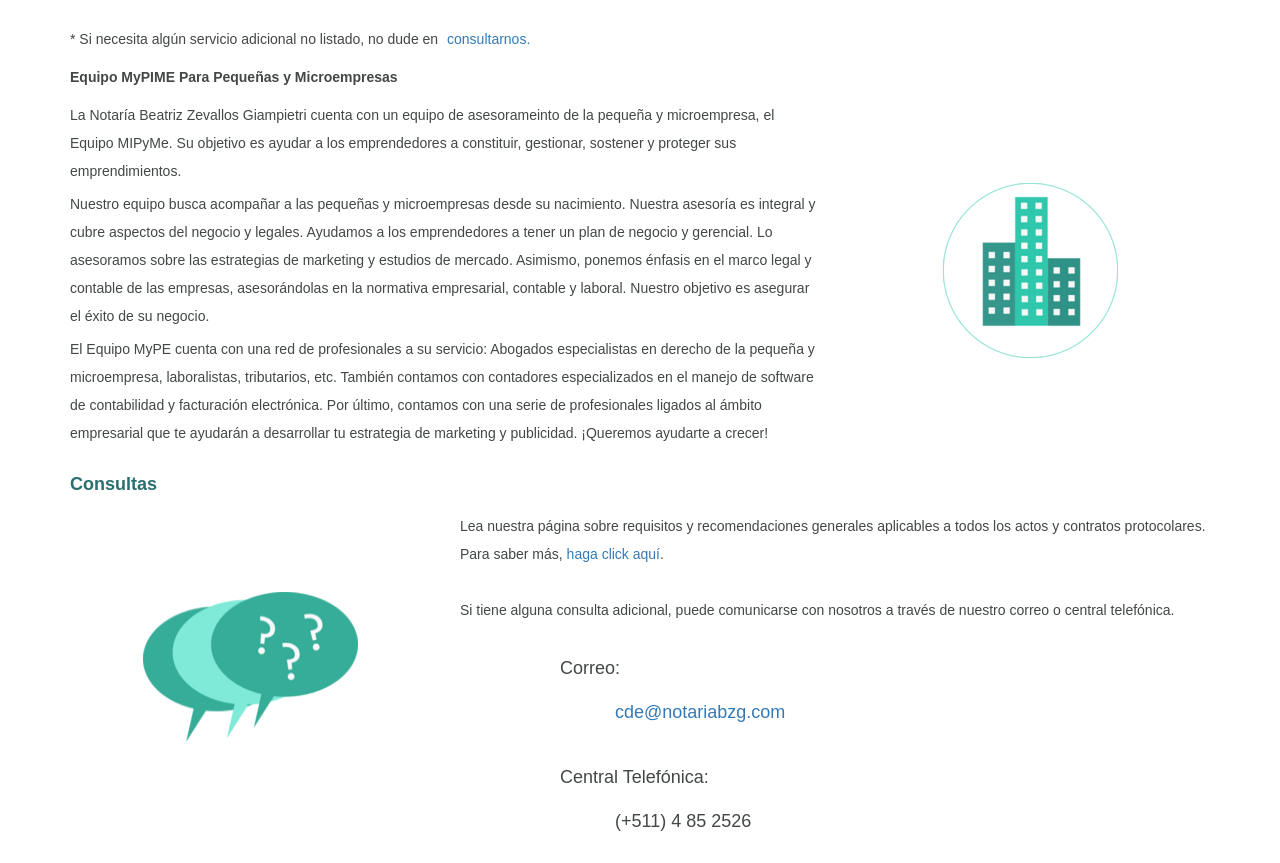
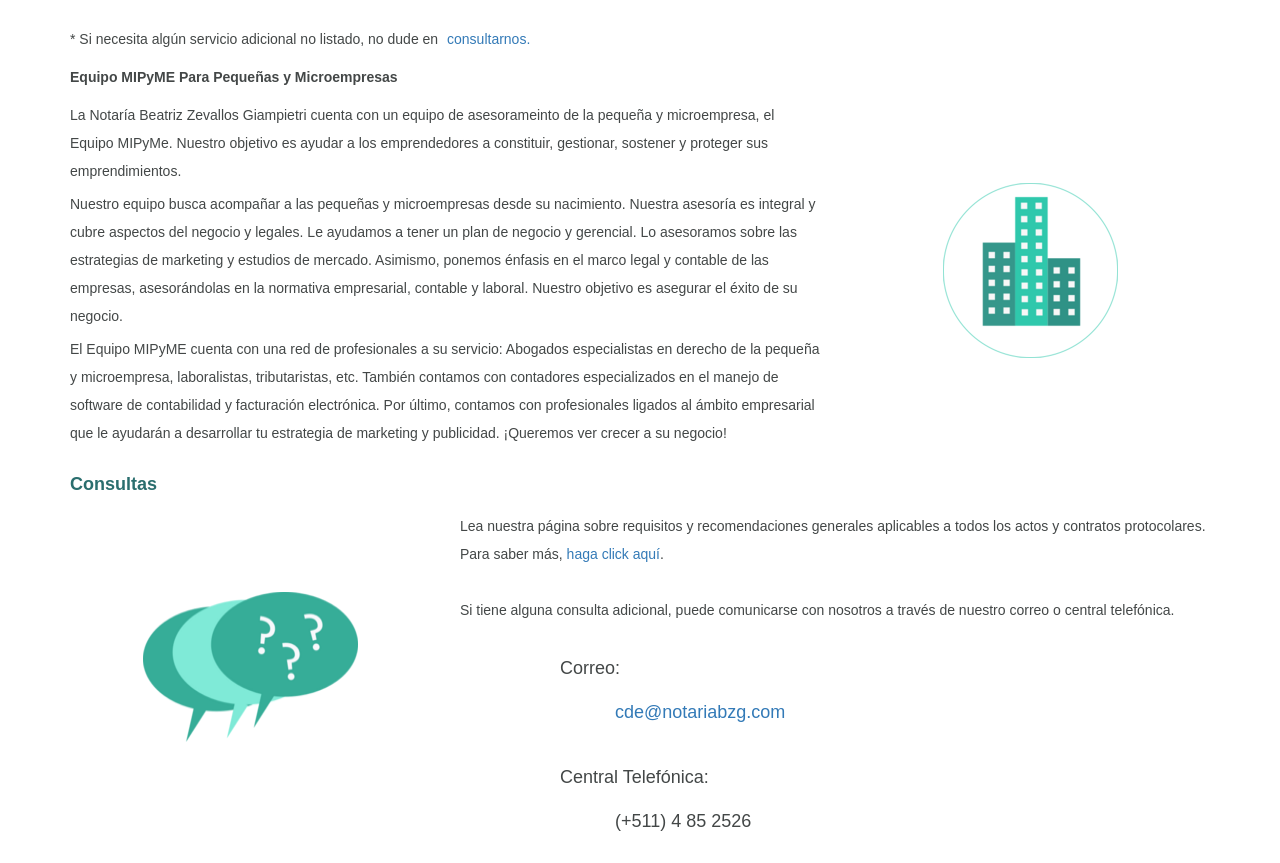
Before and after one commit to jlcoto/pag_notaria, a website: page src/index.html in a window 1280 px wide. Shown: the part 1710-2573 px from the top of the page. Drawn offline with Linux system fonts and the light colour scheme; some packages are replaced by stand-ins of ours; files whose address does not match are found by name; a web font is replaced by a local one.

Commit message:
Modify text of MIPyME.

```diff
--- a/src/index.html
+++ b/src/index.html
@@ -156,18 +156,18 @@
 					</div>
 
 					<div class="col-md-8 col-md-pull-4">
-						<div class="service-title">Equipo MyPIME Para Pequeñas y Microempresas</div>
+						<div class="service-title">Equipo MIPyME Para Pequeñas y Microempresas</div>
 
 						<div class="mipe-text">
-						La Notaría Beatriz Zevallos Giampietri cuenta con un equipo de asesorameinto de la pequeña y microempresa, el Equipo MIPyMe. Su objetivo es ayudar a los emprendedores a constituir, gestionar, sostener y proteger sus emprendimientos.
+						La Notaría Beatriz Zevallos Giampietri cuenta con un equipo de asesorameinto de la pequeña y microempresa, el Equipo MIPyMe. Nuestro objetivo es ayudar a los emprendedores a constituir, gestionar, sostener y proteger sus emprendimientos.
 						</div>
 
 						<div class="mipe-text">
-						Nuestro equipo busca acompañar a las pequeñas y microempresas desde su nacimiento. Nuestra asesoría es integral y cubre aspectos del negocio y legales. Ayudamos a los emprendedores a tener un plan de negocio y gerencial. Lo asesoramos sobre las estrategias de marketing y estudios de mercado. Asimismo, ponemos énfasis en el marco legal y contable de las empresas, asesorándolas en la normativa empresarial, contable y laboral. Nuestro objetivo es asegurar el éxito de su negocio.
+						Nuestro equipo busca acompañar a las pequeñas y microempresas desde su nacimiento. Nuestra asesoría es integral y cubre aspectos del negocio y legales. Le ayudamos a tener un plan de negocio y gerencial. Lo asesoramos sobre las estrategias de marketing y estudios de mercado. Asimismo, ponemos énfasis en el marco legal y contable de las empresas, asesorándolas en la normativa empresarial, contable y laboral. Nuestro objetivo es asegurar el éxito de su negocio.
 						</div>
 
 						<div class="mipe-text">
-						El Equipo MyPE cuenta con una red de profesionales a su servicio: Abogados especialistas en derecho de la pequeña y microempresa, laboralistas, tributarios, etc. También contamos con contadores especializados en el manejo de software de contabilidad y facturación electrónica. Por último, contamos con una serie de profesionales ligados al ámbito empresarial que te ayudarán a desarrollar tu estrategia de marketing y publicidad. ¡Queremos ayudarte a crecer!
+						El Equipo MIPyME cuenta con una red de profesionales a su servicio: Abogados especialistas en derecho de la pequeña y microempresa, laboralistas, tributaristas, etc. También contamos con contadores especializados en el manejo de software de contabilidad y facturación electrónica. Por último, contamos con profesionales ligados al ámbito empresarial que le ayudarán a desarrollar tu estrategia de marketing y publicidad. ¡Queremos ver crecer a su negocio!
 						</div>
 					</div>
 				</div>
```
Also changed, not shown: dist/index.html.
